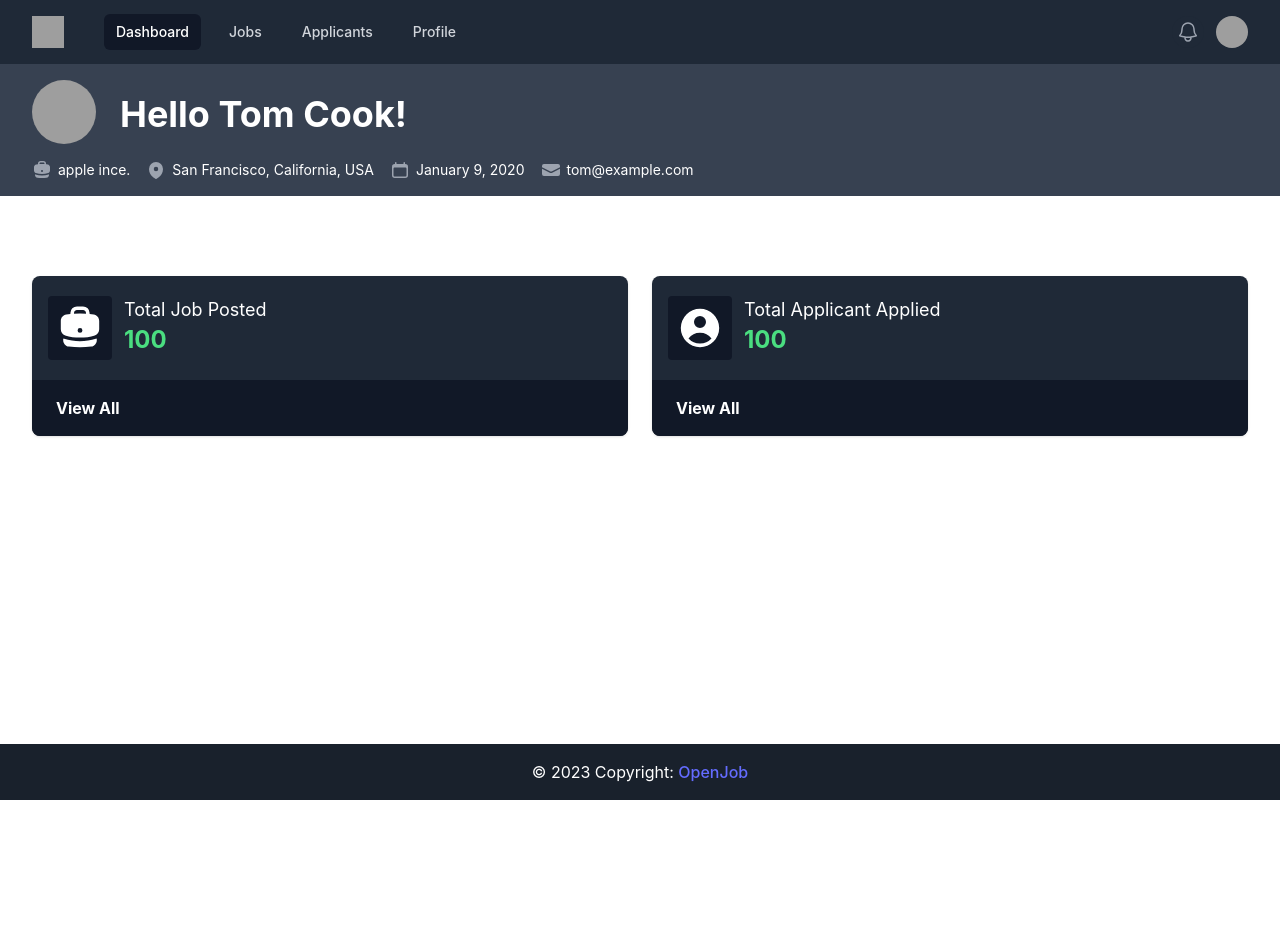
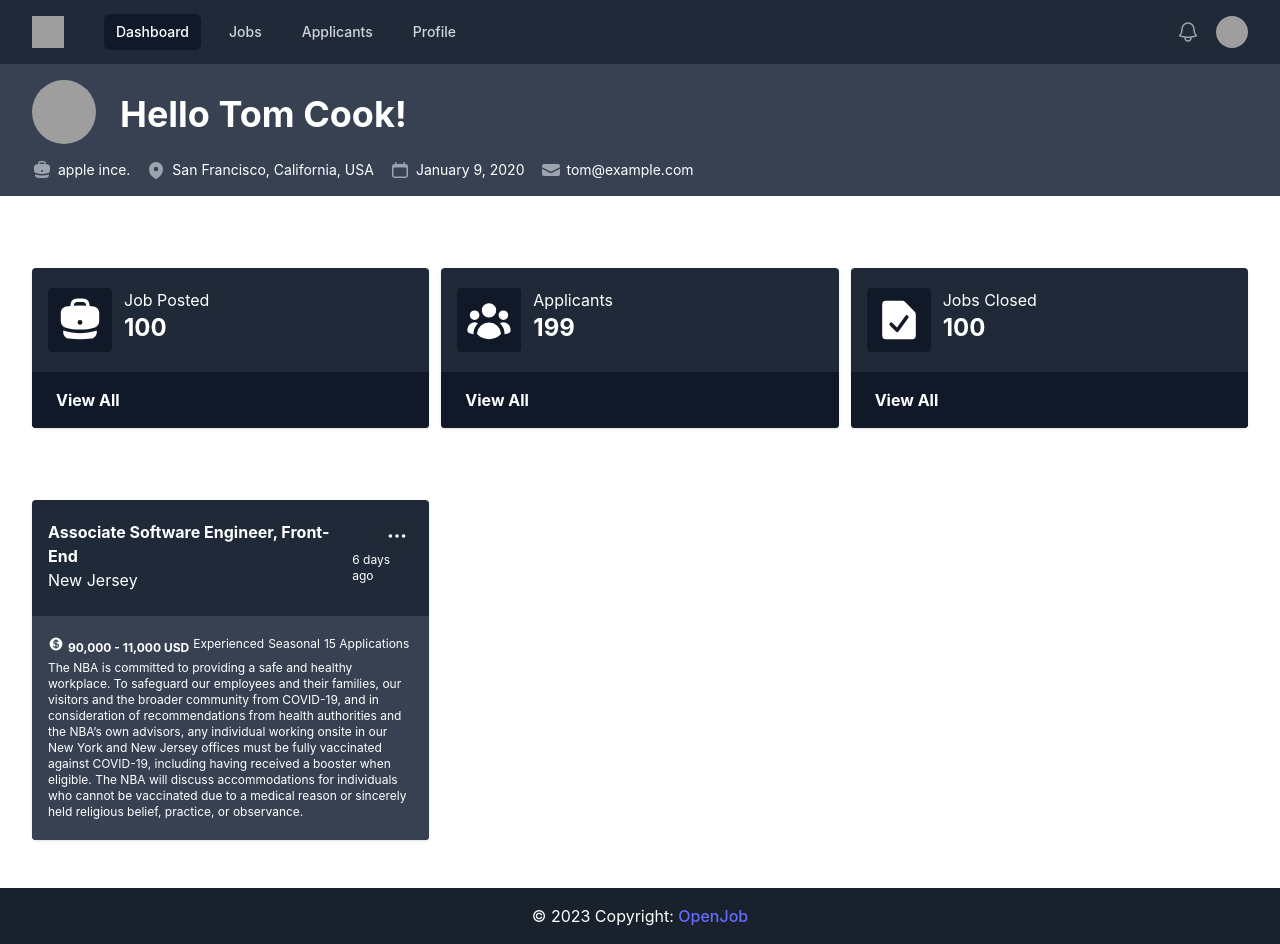
Before and after one commit to sokhakhoeurt/openjob-admin, a Vue app: page / in a window 1280 px wide. Before the commit the page ends 800 px from the top, so only its background shows below. Built offline with nearby package versions, Linux system fonts and the light colour scheme; grey boxes are pictures that could not be loaded.

Commit message:
WIP design job card on dashboard

```diff
--- a/src/components/Dashboard.vue
+++ b/src/components/Dashboard.vue
@@ -15,15 +15,15 @@
 <template>
     <div class="mx-auto lg:max-w-none text-white">
         <h2 class="text-2xl font-bold">Dashboard</h2>
-        <div class="my-6 space-y-12 lg:grid lg:grid-cols-2 sm:grid sm:grid-cols-2 sm:gap-x-6 sm:space-y-0 lg:gap-x-6 lg:space-y-0">
-          <div class="overflow-hidden bg-gray-800 shadow sm:rounded-lg">
+        <div class="my-6 space-y-12 lg:grid lg:grid-cols-3 sm:grid sm:grid-cols-3 sm:gap-x-3 sm:space-y-0 sm:my-4 lg:gap-x-3 lg:space-y-0">
+          <div class="overflow-hidden bg-gray-800 shadow rounded">
             <div class="px-4 py-5 flex flex-wrap">
               <div class="mr-3">
                 <BriefcaseIcon class="bg-gray-900 p-2 rounded h-16 w-16 flex-shrink-0" aria-hidden="true" ></BriefcaseIcon>
               </div>
               <div>
-                <p class="mb-1 max-w-2xl text-lg">Total Job Posted</p>
-                <h2 class="mb-1 text-2xl font-bold leading-6 text-green-400">100</h2>
+                <p class="mb-1 max-w-2xl text-md">Job Posted</p>
+                <h2 class="mb-1 text-2xl font-bold leading-6">100</h2>
               </div>
             </div>
             <div class=" bg-gray-900">
@@ -34,14 +34,32 @@
               </a>
             </div>
           </div>
-          <div class="overflow-hidden bg-gray-800 shadow sm:rounded-lg">
+          <div class="overflow-hidden bg-gray-800 shadow rounded">
             <div class="px-4 py-5 flex flex-wrap">
               <div class="mr-3">
-                <UserCircleIcon class="bg-gray-900 p-2 rounded h-16 w-16 flex-shrink-0" aria-hidden="true" ></UserCircleIcon>
+                <UserGroupIcon class="bg-gray-900 p-2 rounded h-16 w-16 flex-shrink-0" aria-hidden="true" ></UserGroupIcon>
               </div>
               <div>
-                <p class="mb-1 max-w-2xl text-lg">Total Applicant Applied</p>
-                <h2 class="mb-1 text-2xl font-bold leading-6 text-green-400">100</h2>
+                <p class="mb-1 max-w-2xl text-md">Applicants</p>
+                <h2 class="mb-1 text-2xl font-bold leading-6">199</h2>
+              </div>
+            </div>
+            <div class="bg-gray-900">
+              <a href="#" class="my-4 py-4 font-large font-bold w-full text-white hover:text-gray-400">
+                <div class="px-4 py-4 sm:px-6">
+                  View All
+                </div>
+              </a>
+            </div>
+          </div>
+          <div class="overflow-hidden bg-gray-800 shadow rounded">
+            <div class="px-4 py-5 flex flex-wrap">
+              <div class="mr-3">
+                <DocumentCheckIcon class="bg-gray-900 p-2 rounded h-16 w-16 flex-shrink-0" aria-hidden="true" ></DocumentCheckIcon>
+              </div>
+              <div>
+                <p class="mb-1 max-w-2xl text-md">Jobs Closed</p>
+                <h2 class="mb-1 text-2xl font-bold leading-6">100</h2>
               </div>
             </div>
             <div class="bg-gray-900">
@@ -53,6 +71,64 @@
             </div>
           </div>
         </div>
+        <h2 class="text-2xl font-bold">Recent Job Posts</h2>
+        <div class="my-6 space-y-12 lg:grid lg:grid-cols-3 sm:grid sm:grid-cols-3 sm:gap-x-3 sm:space-y-0 lg:gap-x-3 lg:space-y-0">
+          <div class="overflow-hidden bg-gray-800 shadow rounded">
+            <div class="px-4 py-5 flex justify-between">
+              <div class="mb-1 max-w-2xl">
+                <h2 class=" text-1xl font-bold leading-6">Associate Software Engineer, Front-End</h2>
+                New Jersey
+              </div>
+              <div class="order-last">
+                <!-- Job dropdown -->
+                <Menu as="div" class="relative mb-0">
+                  <div>
+                    <MenuButton
+                      class="ml-auto flex max-w-xs items-center rounded-full bg-gray-800 text-sm focus:outline-none focus:ring-2 focus:ring-white focus:ring-offset-2 focus:ring-offset-gray-800">
+                      <span class="sr-only">Open job</span>
+                      <EllipsisHorizontalIcon class="p-1 rounded h-8 w-8 flex-shrink-0" aria-hidden="true"></EllipsisHorizontalIcon>
+                    </MenuButton>
+                  </div>
+                  <transition enter-active-class="transition ease-out duration-100" enter-from-class="transform opacity-0 scale-95"
+                    enter-to-class="transform opacity-100 scale-100" leave-active-class="transition ease-in duration-75"
+                    leave-from-class="transform opacity-100 scale-100" leave-to-class="transform opacity-0 scale-95">
+                    <MenuItems
+                      class="absolute right-0 z-10 mt-2 w-36 origin-top-right rounded-md bg-white py-1 shadow-lg ring-1 ring-black ring-opacity-5 focus:outline-none">
+                      <MenuItem v-for="item in userNavigation" :key="item.name" v-slot="{ active }">
+                      <a :href="item.href" :class="[active ? 'bg-gray-100' : '', 'block px-4 py-2 text-sm text-gray-700']">{{
+                        item.name
+                      }}</a>
+                      </MenuItem>
+                    </MenuItems>
+                  </transition>
+                  <p class="max-w-2xl text-xs">6 days ago</p>
+                </Menu>
+
+              </div>
+            </div>
+            <div class="px-4 py-5 bg-gray-700 text-xs">
+              <div class="flex flex-wrap">
+                <div class="flex flex-wrap mr-1">
+                  <CurrencyDollarIcon class="h-4 w-4 flex-shrink-0 mr-1" aria-hidden="true"></CurrencyDollarIcon>
+                  <p class="text-1xl font-bold leading-6">
+                    90,000 - 11,000 USD
+                  </p>
+                </div>
+                <p class="mr-1 max-w-2xl">Experienced</p>
+                <p class="mr-1 max-w-2xl">Seasonal</p>
+                <p class="mr-1 max-w-2xl">15 Applications</p>
+              </div>
+              <div class="max-w-2xl">The NBA is committed to providing a safe and healthy workplace. To safeguard our employees
+                and
+                their families, our
+                visitors and the broader community from COVID-19, and in consideration of recommendations from health authorities and
+                the NBA’s own advisors, any individual working onsite in our New York and New Jersey offices must be fully vaccinated
+                against COVID-19, including having received a booster when eligible. The NBA will discuss accommodations for
+                individuals
+                who cannot be vaccinated due to a medical reason or sincerely held religious belief, practice, or observance.</div>
+            </div>
+          </div>
+        </div>
       </div>
 </template>
 
@@ -60,7 +136,17 @@
 
 import {
   BriefcaseIcon,
-  UserCircleIcon,
+  UserGroupIcon,
+  DocumentCheckIcon,
+  EllipsisHorizontalIcon,
+  CurrencyDollarIcon,
 } from '@heroicons/vue/20/solid'
 
+import { Menu, MenuButton, MenuItem, MenuItems } from '@headlessui/vue'
+
+const userNavigation = [
+  { name: 'Your Profile', href: '#' },
+  { name: 'Settings', href: '#' },
+  { name: 'Sign out', href: '#' },
+]
 </script>
--- a/src/style.css
+++ b/src/style.css
@@ -23,6 +23,7 @@ a {
   color: #646cff;
   text-decoration: inherit;
 }
+
 a:hover {
   color: #535bf2;
 }
@@ -32,6 +33,7 @@ a {
   color: #646cff;
   text-decoration: inherit;
 }
+
 a:hover {
   color: #535bf2;
 }
@@ -46,9 +48,11 @@ h1 {
     color: #213547;
     background-color: #ffffff;
   }
+
   a:hover {
     color: #747bff;
   }
+
   button {
     background-color: #f9f9f9;
   }
```
